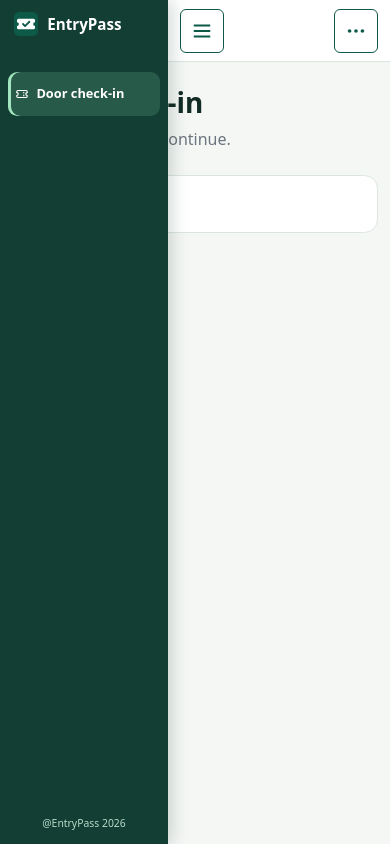
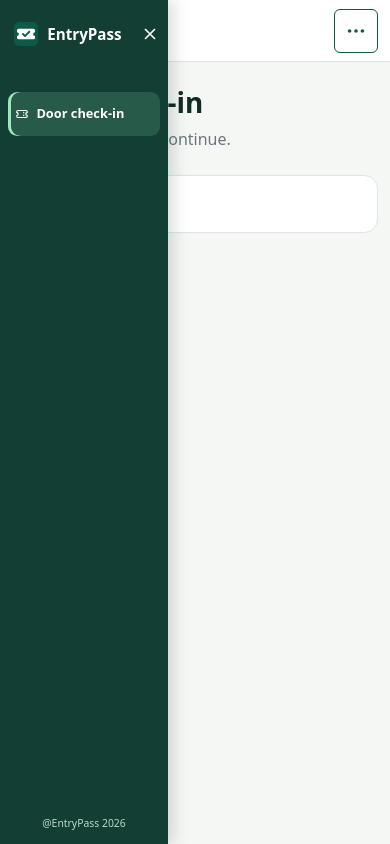
Before and after one commit to calipes-dev/EntryPass, a Laravel app: page /staff in a window 390 px wide, after a click that opens the changed part. Run offline with Laravel 12, Linux system fonts and the light colour scheme; the visitor is signed in with stand-in values (Sample User, id 1); data that the repository does not hold is empty; style sheets or scripts are compiled from the project's sources; parts of the project's set-up code (start-up, migrations or seed data) failed here and were passed over; some libraries are stand-ins or nearby versions.

Commit message:
Improve mobile staff navigation and attendee table

```diff
--- a/resources/js/main.jsx
+++ b/resources/js/main.jsx
@@ -68,7 +68,14 @@ function StaffNavbar({ sidebarOpen, toggleSidebar }) {
 function StaffSidebar({ brandMark, open, close }) {
   const organizer = document.getElementById('root').dataset.role === 'organizer'
   return <aside id="staff-sidebar" className="staff-side" data-open={open}>
-    <Link className="brand" to="/staff" onClick={close}><img src={brandMark} alt="" width="32" height="32"/><span>EntryPass</span></Link>
+    <div className="staff-sidebar-heading">
+      <Link className="brand" to="/staff" onClick={close}><img src={brandMark} alt="" width="32" height="32"/><span>EntryPass</span></Link>
+      <button type="button" className="staff-sidebar-close" aria-label="Close staff sidebar" onClick={close}>
+        <svg width="20" height="20" viewBox="0 0 24 24" fill="none" stroke="currentColor" strokeWidth="2" aria-hidden="true">
+          <path d="m6 6 12 12M18 6 6 18" />
+        </svg>
+      </button>
+    </div>
     <nav aria-label="Staff navigation">
       <NavLink end to="/staff" onClick={close}><Icon name={organizer ? 'dashboard' : 'ticket'}/><span>{organizer ? 'Dashboard' : 'Door check-in'}</span></NavLink>
       {organizer && <>
--- a/resources/js/staff.jsx
+++ b/resources/js/staff.jsx
@@ -210,7 +210,8 @@ export function Attendees() {
       </div>
       {problem && <Notice>{problem}</Notice>}
       <Field name="search" label="Search by name or ticket code" type="search" value={search} onChange={event => setSearch(event.target.value)} />
-      <div className="table-responsive">
+      <p className="attendee-scroll-hint small text-secondary mb-2">Scroll sideways to see all attendee details.</p>
+      <div className="table-responsive attendee-table" role="region" aria-label="Attendee details" tabIndex={0}>
         <table className="table align-middle mb-0">
           <thead><tr>{['Name', 'Email', 'Mobile', 'Ticket code', 'Registered at (PHT)', 'Status', 'Actions'].map(label => <th key={label} scope="col">{label}</th>)}</tr></thead>
           <tbody>{matching.map(person => <tr key={person.id}>
--- a/resources/js/styles.css
+++ b/resources/js/styles.css
@@ -158,10 +158,7 @@ a:focus-visible, button:focus-visible { outline: 3px solid #37805f; outline-offs
     justify-content: space-between;
   }
   .staff-sidebar-toggle { display: grid; place-items: center; width: 44px; height: 44px; padding: 0; }
-  .staff-sidebar-toggle[aria-expanded="true"] { transform: translateX(var(--staff-drawer-width)); }
-  @media (prefers-reduced-motion: no-preference) {
-    .staff-sidebar-toggle { transition: transform .18s ease; }
-  }
+  .staff-sidebar-toggle[aria-expanded="true"] { visibility: hidden; }
   .staff-side {
     position: fixed;
     inset: 0 auto 0 0;
@@ -186,3 +183,28 @@ a:focus-visible, button:focus-visible { outline: 3px solid #37805f; outline-offs
   .staff-side nav svg { flex: none; width: 14px; height: 14px; }
   .staff-footer { font-size: .65rem; }
 }
+
+.staff-sidebar-heading { display: flex; align-items: center; }
+.staff-sidebar-close, .attendee-scroll-hint { display: none; }
+.attendee-table th, .attendee-table td { overflow-wrap: normal; }
+.attendee-table th, .attendee-table td:nth-child(n+3) { white-space: nowrap; }
+.attendee-table td:first-child { min-width: 8rem; }
+
+@media (max-width: 900px) {
+  .attendee-scroll-hint { display: block; }
+}
+
+@media (max-width: 600px) {
+  .staff-sidebar-close {
+    display: grid;
+    place-items: center;
+    flex: 0 0 44px;
+    height: 44px;
+    padding: 0;
+    border: 0;
+    border-radius: .5rem;
+    background: transparent;
+    color: inherit;
+  }
+  .staff-sidebar-close:is(:hover, :focus-visible) { background: #285a49; }
+}
```
Also changed, not shown: 7 other files.
